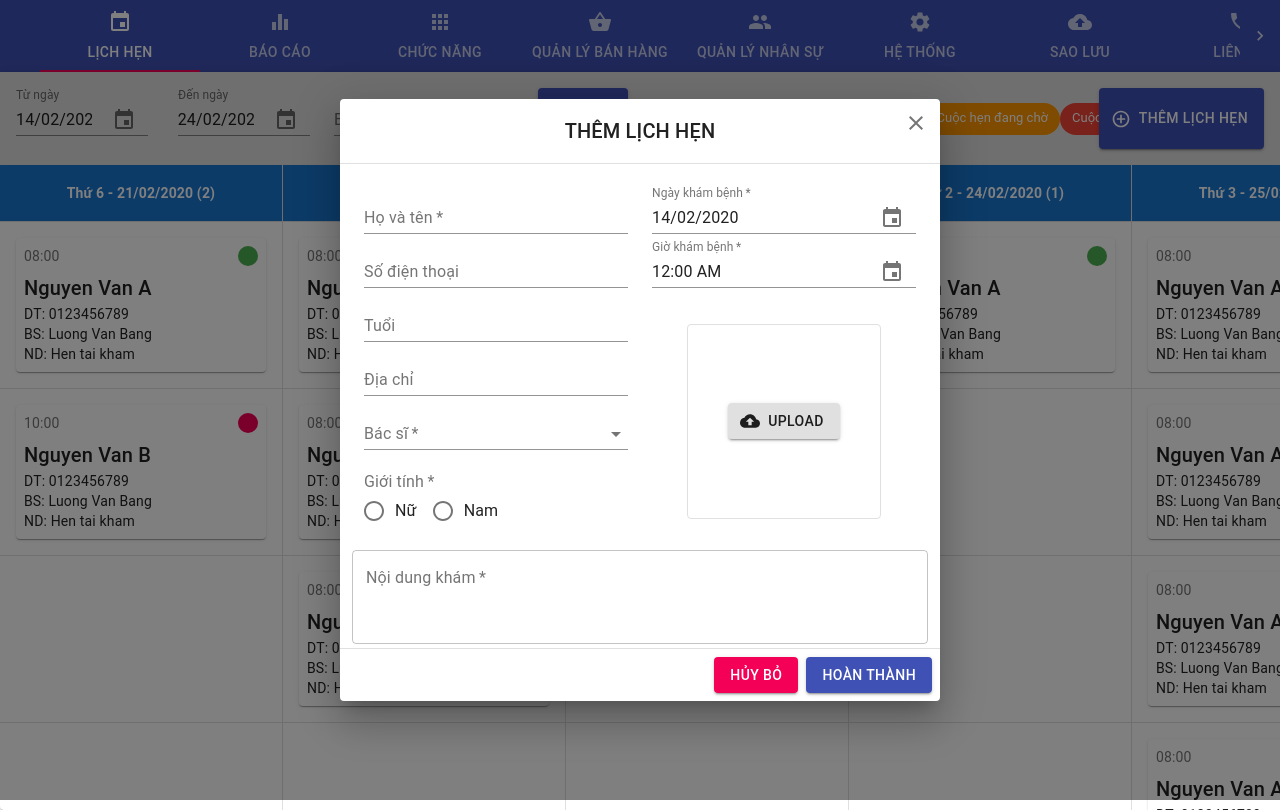
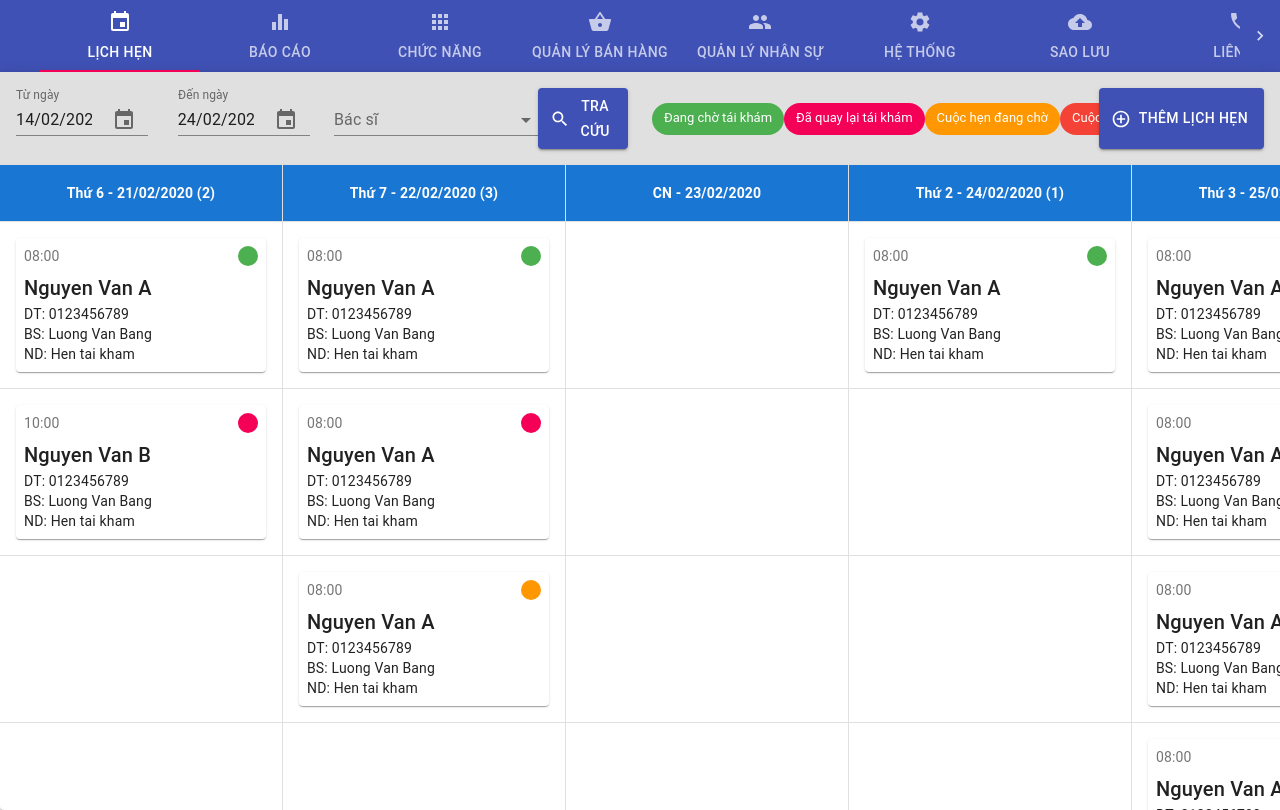
Before and after one commit to nvdai2401/clever-dashboard, a React app: page /schedule in a window 1280 px wide. Built offline with nearby package versions, Linux system fonts and the light colour scheme.

Commit message:
done UI for update schedule modal and added routes in NavBar component

```diff
--- a/src/App.js
+++ b/src/App.js
@@ -15,6 +15,20 @@ class App extends React.Component {
 				<Switch>
 					<Route exact path='/' component={HomePage} />
 					<Route path='/schedule' component={SchedulePage} />
+					<Route path='/reports' component={() => <div>Report</div>} />
+					<Route path='/utils' component={() => <div>utils</div>} />
+					<Route
+						path='/sale-management'
+						component={() => <div>sale-management</div>}
+					/>
+					<Route
+						path='/hr-management'
+						component={() => <div>hr-management</div>}
+					/>
+					<Route path='/system' component={() => <div>system</div>} />
+					<Route path='/backup' component={() => <div>backup</div>} />
+					<Route path='/contact' component={() => <div>contact</div>} />
+					<Route path='/password' component={() => <div>password</div>} />
 				</Switch>
 			</Fragment>
 		)
--- a/src/components/cu-schedule-modal/cu-schedule-modal.component.jsx
+++ b/src/components/cu-schedule-modal/cu-schedule-modal.component.jsx
@@ -28,6 +28,7 @@ import {
 } from '@material-ui/pickers'
 import { Autocomplete } from '@material-ui/lab'
 import { doctor as doctorList } from '@src/data/doctor'
+import { convertToSpaceStr } from '@src/utils/share'
 
 const useStyles = makeStyles(theme => ({
 	root: {
@@ -84,6 +85,10 @@ const useStyles = makeStyles(theme => ({
 		zIndex: 2,
 		color: '#ffffff',
 	},
+	actionBtnContainer: {
+		padding: theme.spacing(2),
+		justifyContent: 'center',
+	},
 }))
 
 const CUScheduleModal = ({
@@ -91,7 +96,7 @@ const CUScheduleModal = ({
 	name,
 	sex,
 	age,
-	phoneNumber,
+	phone_number,
 	address,
 	doctor,
 	hour,
@@ -105,11 +110,11 @@ const CUScheduleModal = ({
 	const [pName, setPName] = useState(name)
 	const [pSex, setPSex] = useState(sex)
 	const [pAge, setPAge] = useState(age)
-	const [pPhoneNumber, setPPhoneNumber] = useState(phoneNumber)
+	const [pPhoneNumber, setPPhoneNumber] = useState(phone_number)
 	const [pAddress, setPAddress] = useState(address)
 	const [pDoctor, setPDoctor] = useState(doctor)
 	const [pTime, setPTime] = useState(hour)
-	const [pDate, setPDate] = useState(date)
+	const [pDate, setPDate] = useState(convertToSpaceStr(date))
 	const [pDesc, setPDesc] = useState(desc)
 	const [pImg, setPImg] = useState(img)
 	const classes = useStyles()
@@ -289,7 +294,7 @@ const CUScheduleModal = ({
 					</Grid>
 				</form>
 			</DialogContent>
-			<DialogActions classname={classes.actionBtnContainer}>
+			<DialogActions className={classes.actionBtnContainer}>
 				<Button variant='contained' color='secondary' onClick={handleClose}>
 					Hủy bỏ
 				</Button>
@@ -306,11 +311,11 @@ CUScheduleModal.propTypes = {
 	name: PropTypes.string,
 	sex: PropTypes.string,
 	age: PropTypes.number,
-	phoneNumber: PropTypes.string,
+	phone_number: PropTypes.string,
 	address: PropTypes.string,
 	doctor: PropTypes.string,
 	hour: PropTypes.number,
-	date: PropTypes.object,
+	date: PropTypes.string,
 	desc: PropTypes.string,
 	img: PropTypes.string,
 	handleClose: PropTypes.func,
@@ -323,7 +328,7 @@ CUScheduleModal.defaultProps = {
 	name: '',
 	sex: '',
 	age: undefined,
-	phoneNumber: '',
+	phone_number: '',
 	address: '',
 	doctor: '',
 	hour: new Date().getHours(),
--- a/src/components/navbar/navbar.component.jsx
+++ b/src/components/navbar/navbar.component.jsx
@@ -1,10 +1,8 @@
-import React from 'react'
+import React, { useEffect } from 'react'
+import { withRouter } from 'react-router-dom'
 import PropTypes from 'prop-types'
 import { makeStyles } from '@material-ui/core/styles'
-import AppBar from '@material-ui/core/AppBar'
-import Tabs from '@material-ui/core/Tabs'
-import Tab from '@material-ui/core/Tab'
-import ShoppingBasket from '@material-ui/icons/ShoppingBasket'
+import { AppBar, Tab, Tabs } from '@material-ui/core'
 import {
 	Apps,
 	Backup,
@@ -15,6 +13,7 @@ import {
 	People,
 	Phone,
 	Settings,
+	ShoppingBasket,
 } from '@material-ui/icons'
 
 function a11yProps(index) {
@@ -36,12 +35,29 @@ const useStyles = makeStyles(theme => ({
 	},
 }))
 
-export default function NavBar() {
+const NavBarItem = {
+	'/schedule': 0,
+	'/reports': 1,
+	'/utils': 2,
+	'/sale-management': 3,
+	'/hr-management': 4,
+	'/system': 5,
+	'/backup': 6,
+	'/contact': 7,
+	'/password': 8,
+}
+
+const NavBar = ({ location, history }) => {
 	const classes = useStyles()
-	const [value, setValue] = React.useState(0)
+	const [value, setValue] = React.useState(NavBarItem[location.pathname])
 
-	const handleChange = (event, newValue) => {
+	const handleChange = (newValue, event) => {
 		setValue(newValue)
+	}
+
+	const navigateTo = pathname => {
+		history.push(pathname)
+		handleChange(NavBarItem[pathname])
 	}
 
 	return (
@@ -57,22 +73,65 @@ export default function NavBar() {
 					textColor='inherit'
 					aria-label='scrollable force tabs example'
 				>
-					<Tab label='Lịch hẹn' icon={<Event />} {...a11yProps(0)} />
-					<Tab label='Báo cáo' icon={<Equalizer />} {...a11yProps(1)} />
-					<Tab label='Chức năng' icon={<Apps />} {...a11yProps(2)} />
+					<Tab
+						label='Lịch hẹn'
+						icon={<Event />}
+						{...a11yProps(0)}
+						onClick={() => navigateTo('/schedule')}
+					/>
+					<Tab
+						label='Báo cáo'
+						icon={<Equalizer />}
+						{...a11yProps(1)}
+						onClick={() => navigateTo('/reports')}
+					/>
+					<Tab
+						label='Chức năng'
+						icon={<Apps />}
+						{...a11yProps(2)}
+						onClick={() => navigateTo('/utils')}
+					/>
 					<Tab
 						label='Quản lý bán hàng'
 						icon={<ShoppingBasket />}
 						{...a11yProps(3)}
+						onClick={() => navigateTo('/sale-management')}
 					/>
-					<Tab label='Quản lý nhân sự' icon={<People />} {...a11yProps(4)} />
-					<Tab label='Hệ thống' icon={<Settings />} {...a11yProps(5)} />
-					<Tab label='Sao lưu' icon={<Backup />} {...a11yProps(6)} />
-					<Tab label='Liên hệ' icon={<Phone />} {...a11yProps(7)} />
-					<Tab label='Đổi mật khẩu' icon={<Lock />} {...a11yProps(8)} />
+					<Tab
+						label='Quản lý nhân sự'
+						icon={<People />}
+						{...a11yProps(4)}
+						onClick={() => navigateTo('/hr-management')}
+					/>
+					<Tab
+						label='Hệ thống'
+						icon={<Settings />}
+						{...a11yProps(5)}
+						onClick={() => navigateTo('/system')}
+					/>
+					<Tab
+						label='Sao lưu'
+						icon={<Backup />}
+						{...a11yProps(6)}
+						onClick={() => navigateTo('/backup')}
+					/>
+					<Tab
+						label='Liên hệ'
+						icon={<Phone />}
+						{...a11yProps(7)}
+						onClick={() => navigateTo('/contact')}
+					/>
+					<Tab
+						label='Đổi mật khẩu'
+						icon={<Lock />}
+						{...a11yProps(8)}
+						onClick={() => navigateTo('/password')}
+					/>
 					<Tab label='Đăng xuất' icon={<ExitToApp />} {...a11yProps(9)} />
 				</Tabs>
 			</AppBar>
 		</div>
 	)
 }
+
+export default withRouter(NavBar)
--- a/src/components/schedule-item-detail/schedule-item-detail.component.jsx
+++ b/src/components/schedule-item-detail/schedule-item-detail.component.jsx
@@ -37,6 +37,7 @@ const ScheduleItemDetail = ({
 	id,
 	name,
 	hours,
+	date,
 	doctor,
 	phone_number,
 	address,
@@ -44,6 +45,7 @@ const ScheduleItemDetail = ({
 	age,
 	desc,
 	img,
+	openUpdateScheduleInfoModal,
 }) => {
 	const classes = useStyles()
 	return (
@@ -79,7 +81,10 @@ const ScheduleItemDetail = ({
 				</Typography>
 			</CardContent>
 			<CardActions disableSpacing>
-				<IconButton aria-label='update-info'>
+				<IconButton
+					aria-label='update-info'
+					onClick={() => openUpdateScheduleInfoModal(id, date)}
+				>
 					<Create />
 				</IconButton>
 				<IconButton aria-label='contact'>
@@ -94,6 +99,7 @@ ScheduleItemDetail.propTypes = {
 	id: PropTypes.string,
 	name: PropTypes.string,
 	hours: PropTypes.string,
+	date: PropTypes.string,
 	doctor: PropTypes.string,
 	phone_number: PropTypes.string,
 	address: PropTypes.string,
@@ -101,15 +107,18 @@ ScheduleItemDetail.propTypes = {
 	age: PropTypes.number,
 	desc: PropTypes.string,
 	img: PropTypes.string,
+	openUpdateScheduleInfoModal: PropTypes.func,
 }
 
 ScheduleItemDetail.defaultProps = {
-	name: 'Trống',
-	hours: 'Trống',
-	doctor: 'Trống',
-	phone_number: 'Trống',
-	address: 'Trống',
-	sex: 'Trống',
+	name: '',
+	hour: '',
+	date: '',
+	hours: '',
+	doctor: '',
+	phone_number: '',
+	address: '',
+	sex: '',
 	age: 18,
 	desc: '',
 	img: 'https://s3.amazonaws.com/37assets/svn/765-default-avatar.png',
--- a/src/components/schedule-table-item/schedule-table-item.component.jsx
+++ b/src/components/schedule-table-item/schedule-table-item.component.jsx
@@ -46,6 +46,7 @@ const ScheduleTableItem = ({
 	id,
 	name,
 	hours,
+	date,
 	doctor,
 	phone_number,
 	address,
@@ -54,6 +55,7 @@ const ScheduleTableItem = ({
 	desc,
 	img,
 	status,
+	openUpdateScheduleInfoModal,
 }) => {
 	const classes = useStyles()
 
@@ -84,6 +86,7 @@ const ScheduleTableItem = ({
 						id,
 						name,
 						hours,
+						date,
 						doctor,
 						phone_number,
 						address,
@@ -91,6 +94,7 @@ const ScheduleTableItem = ({
 						age,
 						desc,
 						img,
+						openUpdateScheduleInfoModal,
 					}}
 				/>
 			}
@@ -129,6 +133,7 @@ ScheduleTableItem.propTypes = {
 	id: PropTypes.string,
 	name: PropTypes.string,
 	hours: PropTypes.string,
+	date: PropTypes.string,
 	doctor: PropTypes.string,
 	phone_number: PropTypes.string,
 	address: PropTypes.string,
@@ -137,6 +142,7 @@ ScheduleTableItem.propTypes = {
 	desc: PropTypes.string,
 	img: PropTypes.string,
 	status: PropTypes.string,
+	openUpdateScheduleInfoModal: PropTypes.func,
 }
 
 export default ScheduleTableItem
--- a/src/components/schedule-table/schedule-table.component.jsx
+++ b/src/components/schedule-table/schedule-table.component.jsx
@@ -39,7 +39,7 @@ const useStyles = makeStyles(theme => ({
 	},
 }))
 
-const ScheduleTable = ({ startDate, endDate }) => {
+const ScheduleTable = ({ startDate, endDate, openUpdateScheduleInfoModal }) => {
 	const classes = useStyles()
 
 	const genColumnLabel = scheduleTableData => {
@@ -104,6 +104,9 @@ const ScheduleTable = ({ startDate, endDate }) => {
 													ScheduleTableData[col.id][rowIndex] ? (
 														<ScheduleTableItem
 															{...ScheduleTableData[col.id][rowIndex]}
+															openUpdateScheduleInfoModal={
+																openUpdateScheduleInfoModal
+															}
 														/>
 													) : (
 														''
@@ -127,6 +130,7 @@ const ScheduleTable = ({ startDate, endDate }) => {
 ScheduleTable.propTypes = {
 	startDate: PropTypes.object,
 	endDate: PropTypes.object,
+	openUpdateScheduleInfoModal: PropTypes.func,
 }
 
 ScheduleTable.defaultProps = {
--- a/src/data/schedule.js
+++ b/src/data/schedule.js
@@ -5,6 +5,7 @@ const ScheduleTableData = {
 			id: nanoid(),
 			name: 'Nguyen Van A',
 			hours: '08:00',
+			date: 'fri_feb_21_2020',
 			doctor: 'Luong Van Bang',
 			phone_number: '0123456789',
 			address: 'Ha Noi',
@@ -20,6 +21,7 @@ const ScheduleTableData = {
 			id: nanoid(),
 			name: 'Nguyen Van B',
 			hours: '10:00',
+			date: 'fri_feb_21_2020',
 			doctor: 'Luong Van Bang',
 			phone_number: '0123456789',
 			address: 'Ha Noi',
@@ -37,6 +39,7 @@ const ScheduleTableData = {
 			id: nanoid(),
 			name: 'Nguyen Van A',
 			hours: '08:00',
+			date: 'sat_feb_22_2020',
 			doctor: 'Luong Van Bang',
 			phone_number: '0123456789',
 			address: 'Ha Noi',
@@ -52,6 +55,7 @@ const ScheduleTableData = {
 			id: nanoid(),
 			name: 'Nguyen Van A',
 			hours: '08:00',
+			date: 'sat_feb_22_2020',
 			doctor: 'Luong Van Bang',
 			phone_number: '0123456789',
 			address: 'Ha Noi',
@@ -67,6 +71,7 @@ const ScheduleTableData = {
 			id: nanoid(),
 			name: 'Nguyen Van A',
 			hours: '08:00',
+			date: 'sat_feb_22_2020',
 			doctor: 'Luong Van Bang',
 			phone_number: '0123456789',
 			address: 'Ha Noi',
@@ -85,6 +90,7 @@ const ScheduleTableData = {
 			id: nanoid(),
 			name: 'Nguyen Van A',
 			hours: '08:00',
+			date: 'mon_feb_24_2020',
 			doctor: 'Luong Van Bang',
 			phone_number: '0123456789',
 			address: 'Ha Noi',
@@ -102,6 +108,7 @@ const ScheduleTableData = {
 			id: nanoid(),
 			name: 'Nguyen Van A',
 			hours: '08:00',
+			date: 'tue_feb_25_2020',
 			doctor: 'Luong Van Bang',
 			phone_number: '0123456789',
 			address: 'Ha Noi',
@@ -117,6 +124,7 @@ const ScheduleTableData = {
 			id: nanoid(),
 			name: 'Nguyen Van A',
 			hours: '08:00',
+			date: 'tue_feb_25_2020',
 			doctor: 'Luong Van Bang',
 			phone_number: '0123456789',
 			address: 'Ha Noi',
@@ -132,6 +140,7 @@ const ScheduleTableData = {
 			id: nanoid(),
 			name: 'Nguyen Van A',
 			hours: '08:00',
+			date: 'tue_feb_25_2020',
 			doctor: 'Luong Van Bang',
 			phone_number: '0123456789',
 			address: 'Ha Noi',
@@ -147,6 +156,7 @@ const ScheduleTableData = {
 			id: nanoid(),
 			name: 'Nguyen Van A',
 			hours: '08:00',
+			date: 'tue_feb_25_2020',
 			doctor: 'Luong Van Bang',
 			phone_number: '0123456789',
 			address: 'Ha Noi',
@@ -164,6 +174,7 @@ const ScheduleTableData = {
 			id: nanoid(),
 			name: 'Nguyen Van A',
 			hours: '08:00',
+			date: 'wed_feb_26_2020',
 			doctor: 'Luong Van Bang',
 			phone_number: '0123456789',
 			address: 'Ha Noi',
@@ -179,6 +190,7 @@ const ScheduleTableData = {
 			id: nanoid(),
 			name: 'Nguyen Van A',
 			hours: '08:00',
+			date: 'wed_feb_26_2020',
 			doctor: 'Luong Van Bang',
 			phone_number: '0123456789',
 			address: 'Ha Noi',
@@ -194,6 +206,7 @@ const ScheduleTableData = {
 			id: nanoid(),
 			name: 'Nguyen Van A',
 			hours: '08:00',
+			date: 'wed_feb_26_2020',
 			doctor: 'Luong Van Bang',
 			phone_number: '0123456789',
 			address: 'Ha Noi',
@@ -211,6 +224,7 @@ const ScheduleTableData = {
 			id: nanoid(),
 			name: 'Nguyen Van A',
 			hours: '08:00',
+			date: 'thurs_feb_27_2020',
 			doctor: 'Luong Van Bang',
 			phone_number: '0123456789',
 			address: 'Ha Noi',
@@ -226,6 +240,7 @@ const ScheduleTableData = {
 			id: nanoid(),
 			name: 'Nguyen Van A',
 			hours: '08:00',
+			date: 'thurs_feb_27_2020',
 			doctor: 'Luong Van Bang',
 			phone_number: '0123456789',
 			address: 'Ha Noi',
@@ -241,6 +256,7 @@ const ScheduleTableData = {
 			id: nanoid(),
 			name: 'Nguyen Van A',
 			hours: '08:00',
+			date: 'thurs_feb_27_2020',
 			doctor: 'Luong Van Bang',
 			phone_number: '0123456789',
 			address: 'Ha Noi',
@@ -256,6 +272,7 @@ const ScheduleTableData = {
 			id: nanoid(),
 			name: 'Nguyen Van A',
 			hours: '08:00',
+			date: 'thurs_feb_27_2020',
 			doctor: 'Luong Van Bang',
 			phone_number: '0123456789',
 			address: 'Ha Noi',
@@ -271,6 +288,7 @@ const ScheduleTableData = {
 			id: nanoid(),
 			name: 'Nguyen Van A',
 			hours: '08:00',
+			date: 'thurs_feb_27_2020',
 			doctor: 'Luong Van Bang',
 			phone_number: '0123456789',
 			address: 'Ha Noi',
--- a/src/pages/schedule-page/schedule-page.component.jsx
+++ b/src/pages/schedule-page/schedule-page.component.jsx
@@ -3,6 +3,8 @@ import React from 'react'
 import ScheduleToolbar from '@components/schedule-toolbar/schedule-toolbar.component'
 import ScheduleTable from '@components/schedule-table/schedule-table.component'
 import CUScheduleModal from '@components/cu-schedule-modal/cu-schedule-modal.component'
+
+import ScheduleTableData from '@src/data/schedule'
 
 class SchedulePage extends React.Component {
 	constructor(props) {
@@ -10,8 +12,9 @@ class SchedulePage extends React.Component {
 		this.state = {
 			startDate: new Date(),
 			endDate: new Date(Date.now() + 10 * 24 * 60 * 60 * 1000),
-			cUScheduleModalVisible: true,
+			cUScheduleModalVisible: false,
 			actionType: 'create',
+			scheduleItem: {},
 		}
 	}
 
@@ -32,12 +35,24 @@ class SchedulePage extends React.Component {
 		this.setState({ actionType })
 	}
 
+	onOpenUpdateScheduleInfoModal = (id, date) => {
+		const scheduleItem = ScheduleTableData[date].find(
+			schedule => schedule.id === id
+		)
+		if (scheduleItem) {
+			this.setState({ scheduleItem })
+			this.onChangeActionType('update')
+			this.onToggleCUScheduleModal()
+		}
+	}
+
 	render() {
 		const {
 			startDate,
 			endDate,
 			cUScheduleModalVisible,
 			actionType,
+			scheduleItem,
 		} = this.state
 		return (
 			<React.Fragment>
@@ -48,12 +63,17 @@ class SchedulePage extends React.Component {
 					toggleCUScheduleModal={this.onToggleCUScheduleModal}
 					changeActionType={this.onChangeActionType}
 				/>
-				<ScheduleTable startDate={startDate} endDate={endDate} />
+				<ScheduleTable
+					startDate={startDate}
+					endDate={endDate}
+					openUpdateScheduleInfoModal={this.onOpenUpdateScheduleInfoModal}
+				/>
 				{cUScheduleModalVisible ? (
 					<CUScheduleModal
 						visible={cUScheduleModalVisible}
 						actionType={actionType}
 						handleClose={this.onToggleCUScheduleModal}
+						{...scheduleItem}
 					/>
 				) : null}
 			</React.Fragment>
```
